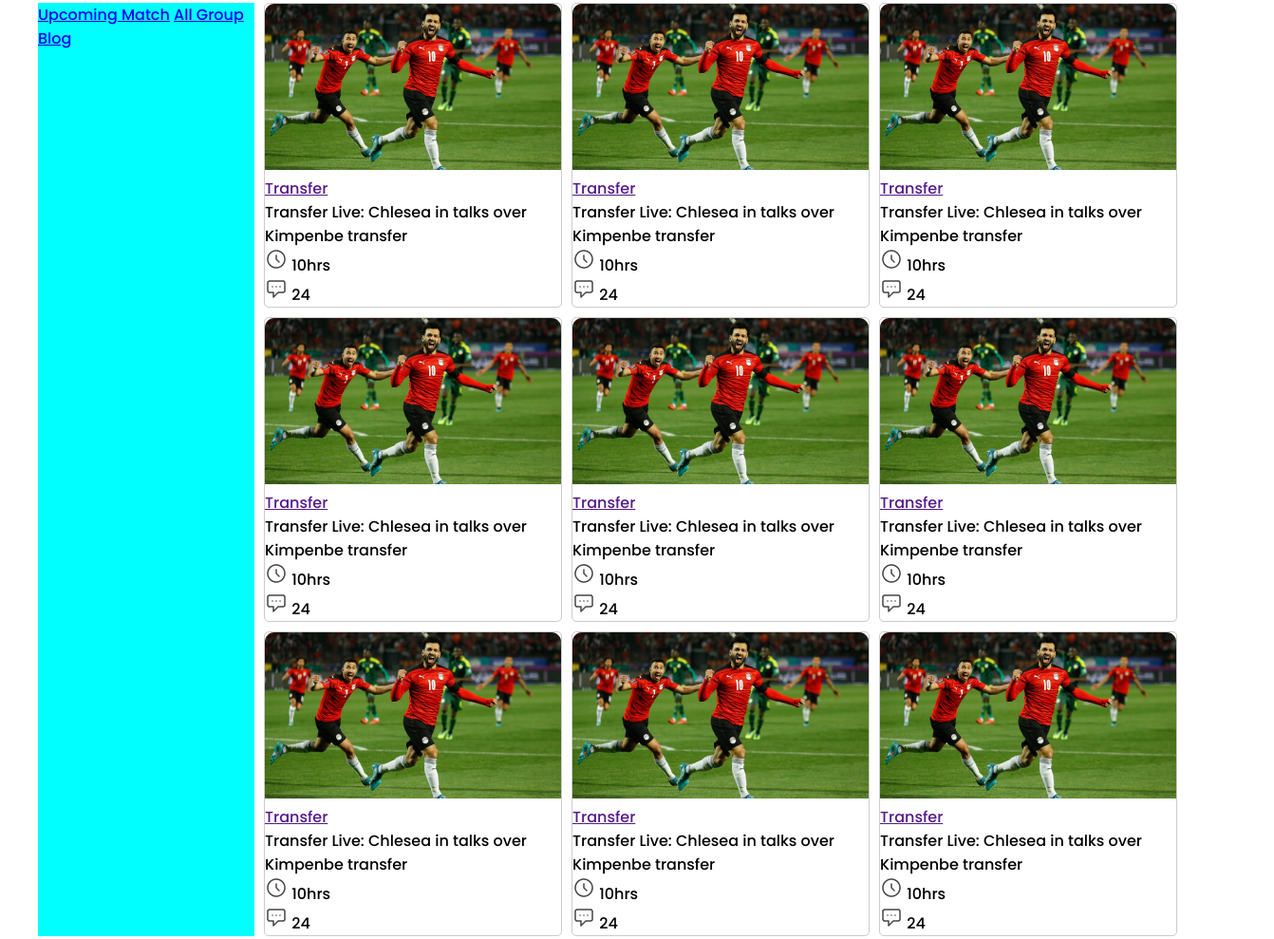
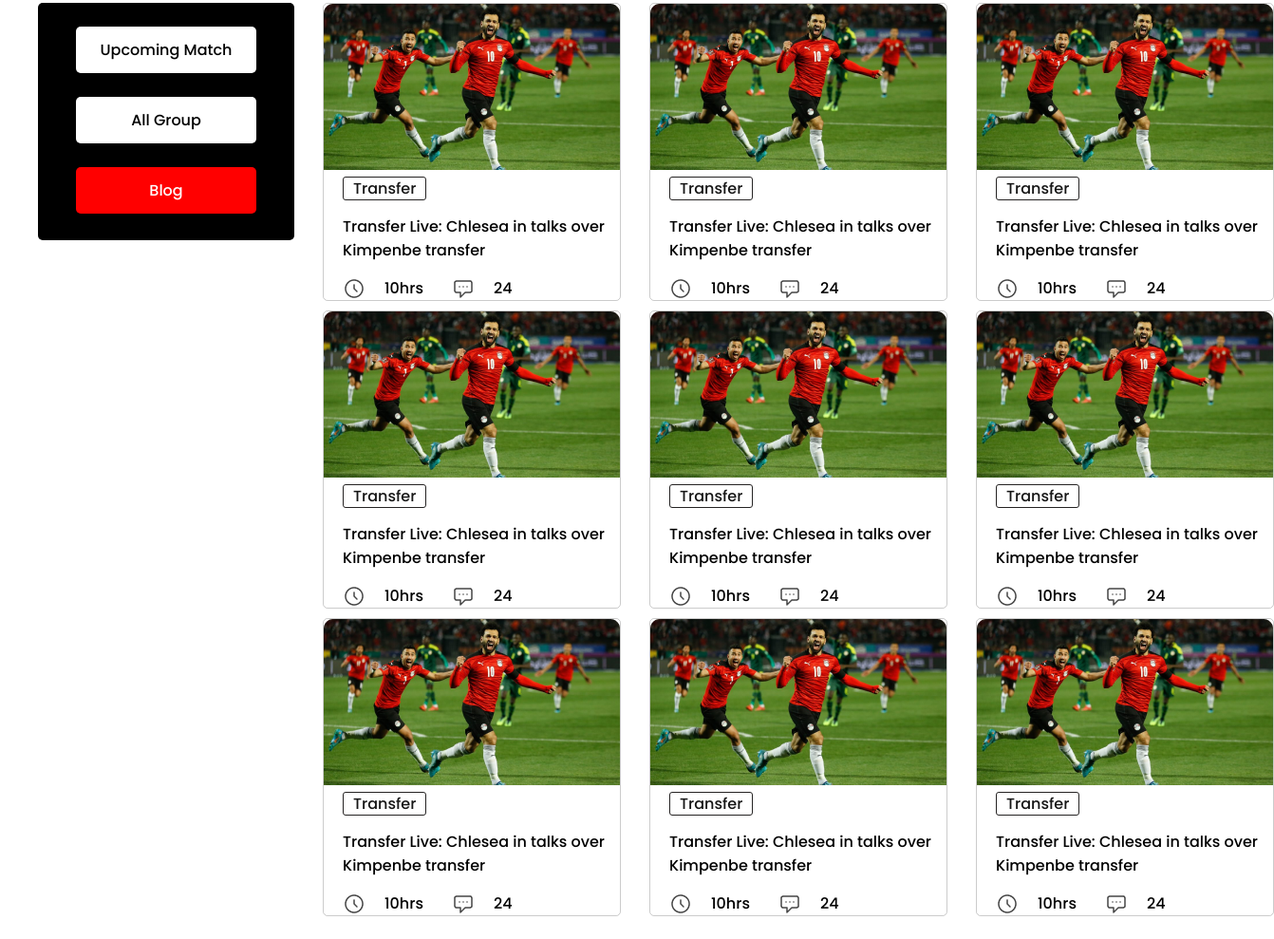
Before and after one commit to SOHELMAHMUD12/world-cup-2022, a plain HTML site: page index.html in a window 1280 px wide. Shown: the part 777-1766 px from the top of the page at 95% size, 1342 px wide, since content can reach past the window. Drawn offline with Linux system fonts and the light colour scheme.

Commit message:
added match section

```diff
--- a/index.html
+++ b/index.html
@@ -39,11 +39,9 @@
         <div class="container">
             <div class="match">
                 <div class="match-link">
-                   <div>
                     <a href="#">Upcoming Match</a>
                     <a href="#">All Group</a>
-                    <a href="#">Blog</a>
-                   </div>
+                    <a class="blog-btn" href="#">Blog</a>
                 </div>
                 <div class="match1">
                     <div class="match2">
@@ -51,13 +49,15 @@
                         <a href="">Transfer</a>
                         <p>Transfer Live: Chlesea in talks
                             over Kimpenbe transfer</p>
-                        <div>
+                        <div class="clock-icon">
+                            <div class="timer-icon">
                                 <img src="./images/Time Icon.png" alt="">
                                 <span>10hrs</span>
                             </div>
-                        <div>
+                            <div class="timer-icon">
                                 <img src="./images/Chat Icon.png" alt="">
                                 <span>24</span>
+                            </div>
                         </div>
                     </div>
                     <div class="match2">
@@ -65,13 +65,15 @@
                         <a href="">Transfer</a>
                         <p>Transfer Live: Chlesea in talks
                             over Kimpenbe transfer</p>
-                        <div>
+                        <div class="clock-icon">
+                            <div class="timer-icon">
                                 <img src="./images/Time Icon.png" alt="">
                                 <span>10hrs</span>
                             </div>
-                        <div>
+                            <div class="timer-icon">
                                 <img src="./images/Chat Icon.png" alt="">
                                 <span>24</span>
+                            </div>
                         </div>
                     </div>
                     <div class="match2">
@@ -79,13 +81,15 @@
                         <a href="">Transfer</a>
                         <p>Transfer Live: Chlesea in talks
                             over Kimpenbe transfer</p>
-                        <div>
+                        <div class="clock-icon">
+                            <div class="timer-icon">
                                 <img src="./images/Time Icon.png" alt="">
                                 <span>10hrs</span>
                             </div>
-                        <div>
+                            <div class="timer-icon">
                                 <img src="./images/Chat Icon.png" alt="">
                                 <span>24</span>
+                            </div>
                         </div>
                     </div>
                     <div class="match2">
@@ -93,13 +97,15 @@
                         <a href="">Transfer</a>
                         <p>Transfer Live: Chlesea in talks
                             over Kimpenbe transfer</p>
-                        <div>
+                        <div class="clock-icon">
+                            <div class="timer-icon">
                                 <img src="./images/Time Icon.png" alt="">
                                 <span>10hrs</span>
                             </div>
-                        <div>
+                            <div class="timer-icon">
                                 <img src="./images/Chat Icon.png" alt="">
                                 <span>24</span>
+                            </div>
                         </div>
                     </div>
                     <div class="match2">
@@ -107,13 +113,15 @@
                         <a href="">Transfer</a>
                         <p>Transfer Live: Chlesea in talks
                             over Kimpenbe transfer</p>
-                        <div>
+                        <div class="clock-icon">
+                            <div class="timer-icon">
                                 <img src="./images/Time Icon.png" alt="">
                                 <span>10hrs</span>
                             </div>
-                        <div>
+                            <div class="timer-icon">
                                 <img src="./images/Chat Icon.png" alt="">
                                 <span>24</span>
+                            </div>
                         </div>
                     </div>
                     <div class="match2">
@@ -121,13 +129,15 @@
                         <a href="">Transfer</a>
                         <p>Transfer Live: Chlesea in talks
                             over Kimpenbe transfer</p>
-                        <div>
+                        <div class="clock-icon">
+                            <div class="timer-icon">
                                 <img src="./images/Time Icon.png" alt="">
                                 <span>10hrs</span>
                             </div>
-                        <div>
+                            <div class="timer-icon">
                                 <img src="./images/Chat Icon.png" alt="">
                                 <span>24</span>
+                            </div>
                         </div>
                     </div>
                     <div class="match2">
@@ -135,13 +145,15 @@
                         <a href="">Transfer</a>
                         <p>Transfer Live: Chlesea in talks
                             over Kimpenbe transfer</p>
-                        <div>
+                        <div class="clock-icon">
+                            <div class="timer-icon">
                                 <img src="./images/Time Icon.png" alt="">
                                 <span>10hrs</span>
                             </div>
-                        <div>
+                            <div class="timer-icon">
                                 <img src="./images/Chat Icon.png" alt="">
                                 <span>24</span>
+                            </div>
                         </div>
                     </div>
                     <div class="match2">
@@ -149,13 +161,15 @@
                         <a href="">Transfer</a>
                         <p>Transfer Live: Chlesea in talks
                             over Kimpenbe transfer</p>
-                        <div>
+                        <div class="clock-icon">
+                            <div class="timer-icon">
                                 <img src="./images/Time Icon.png" alt="">
                                 <span>10hrs</span>
                             </div>
-                        <div>
+                            <div class="timer-icon">
                                 <img src="./images/Chat Icon.png" alt="">
                                 <span>24</span>
+                            </div>
                         </div>
                     </div>
                     <div class="match2">
@@ -163,13 +177,15 @@
                         <a href="">Transfer</a>
                         <p>Transfer Live: Chlesea in talks
                             over Kimpenbe transfer</p>
-                        <div>
+                        <div class="clock-icon">
+                            <div class="timer-icon">
                                 <img src="./images/Time Icon.png" alt="">
                                 <span>10hrs</span>
                             </div>
-                        <div>
+                            <div class="timer-icon">
                                 <img src="./images/Chat Icon.png" alt="">
                                 <span>24</span>
+                            </div>
                         </div>
                     </div>
                 </div>
--- a/style.css
+++ b/style.css
@@ -4,6 +4,7 @@
 body{
     font-family: 'Poppins', sans-serif;
 }
+
 /* Common styles */
 *{
     margin: 0;
@@ -14,7 +15,6 @@ body{
 .container{
     width: 1200px;
     margin: 0 auto;
-
 }
 /* start banner */
 .banner{
@@ -31,22 +31,24 @@ body{
     font-size: 40px;
     font-weight: 700;
     color: white;
+}
 
-}
 .banner-text p{
     margin-bottom: 10px;
     font-size: 10px;
     color: whitesmoke;
     padding-bottom: 10px;
 }
+
 .banner-img img{
     width: 581px;
     height: 605px;
+}
 
-}
 .banner-text{
     padding-left:106px;
 }
+
 .btn{
     background-color:red;
     padding: 10px 20px;
@@ -63,24 +65,77 @@ body{
     grid-template-columns:1fr 3fr;
     grid-gap: 10px;
     margin-bottom: 130px;
+}
 
+.match-link{
+    background-color:black;
+    width: 270px;
+    height: 250px;
+    border-radius: 5px;
+}
+
+.match-link a{
+    display: block;
+    text-decoration: none;
+    color: black;
+    width: 190px;
+    margin: 0 auto;
+    text-align: center;
+    background-color:white;
+    border-radius: 5px;
+    margin-top: 25px;
+    padding: 12px 15px;
 
 }
-.match-link{
-    background-color: aqua;
+.match-link .blog-btn{
+    background-color: red;
+    color: white;
+
 }
 .match1{
     display: grid;
     grid-template-columns: repeat(3,1fr);
     grid-gap: 10px;
 
+}
 
+.match2{
+    border: 1px solid #16161637;
+    border-radius: 5px;
+    margin-left: 20px;
 
 
 }
-.match2{
-    border: 1px solid #16161637;
-    border-radius: 5px;
+.match2 a{
+    border: 1px solid rgb(37, 35, 35);
+    text-decoration: none;
+    padding: 0 10px;
+    border-radius: 3px;
+    color: rgba(22, 22, 22, 1);
+    margin-left: 20px;
+
+
+}
+.match2 p{
+    margin-left: 20px;
+    margin-bottom: 15px;
+    margin-top: 15px;
+}
+.clock-icon{
+    display: flex;
+    align-items: center;
+    margin-left: 20px;
+}
+.clock-icon span{
+    margin-right: 30px;
+}
+.timer-icon{
+    display: flex;
+    align-items: center;
+
+}
+.timer-icon span{
+    margin-left: 20px;
 }
 /* end match items */
 
@@ -88,7 +143,7 @@ body{
 footer{
     width: 100%;
     height: 300px;
-    background-color: blueviolet;
+    background-color: rgb(18, 17, 18);
 }
 .footer-all{
     padding-top: 100px;
```
Also changed, not shown: index1.html (added). Lines whose indentation alone changed are shown as unchanged.
